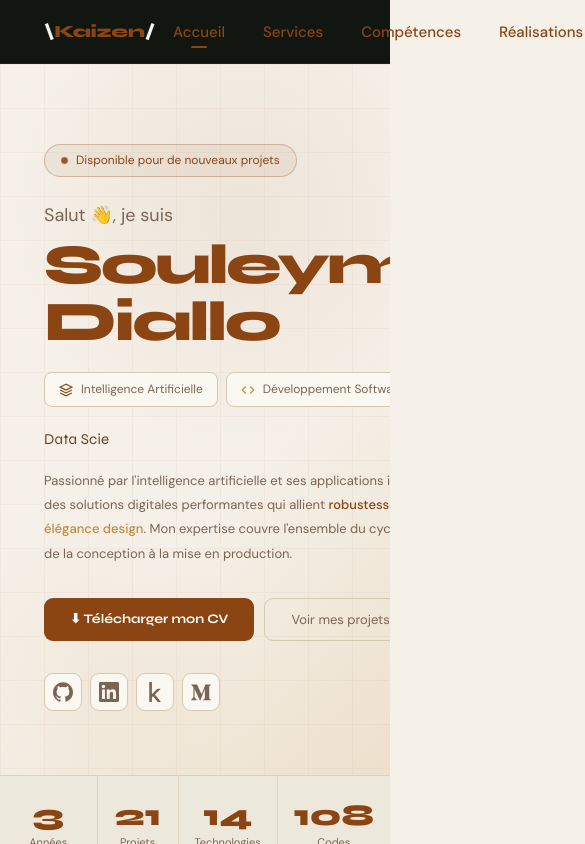
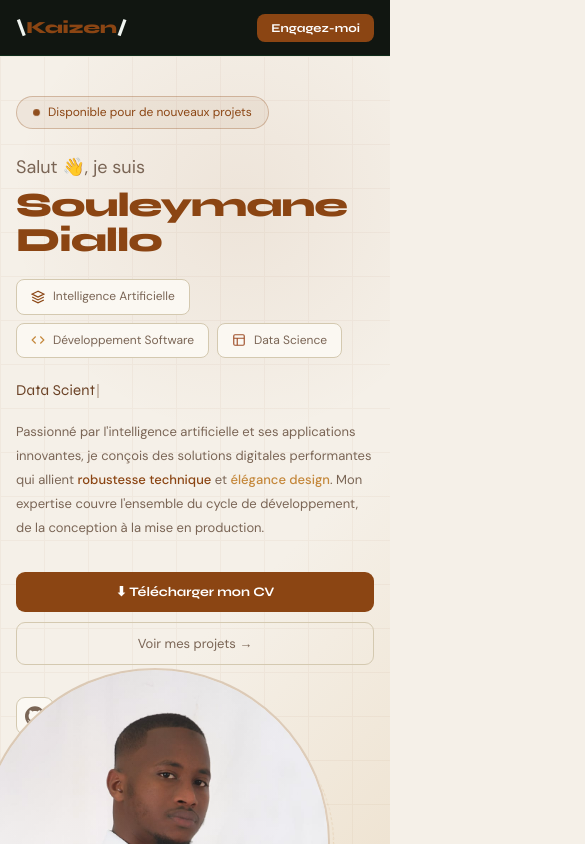
Before and after one commit to SouleymaneDiallo04/JeufTech-Portfolio, a Next.js app: page / in a window 390 px wide. Shown: the top 844 px of the page, 585 px wide, since content can reach past the window. Built offline with nearby package versions, Linux system fonts and the light colour scheme.

Commit message:
Fix mobile responsiveness: add viewport meta and media queries

```diff
--- a/app/globals.css
+++ b/app/globals.css
@@ -374,3 +374,109 @@ button{font-family:var(--fb)}
 .f-links{display:flex;gap:16px}
 .f-links a{color:var(--muted);text-decoration:none;transition:.15s}
 .f-links a:hover{color:var(--c1)}
+
+/* ══════════════════════════════════════
+   RESPONSIVE MOBILE  ≤ 768px
+══════════════════════════════════════ */
+@media (max-width: 768px) {
+
+  /* NAV */
+  .nav { padding: 0 16px; height: 56px; }
+  .nav-links { display: none; }
+  .nav-cta { padding: 7px 14px; font-size: 12px; }
+
+  /* HERO */
+  .hero { padding: 40px 16px 48px; min-height: auto; }
+  .hero-inner { grid-template-columns: 1fr; gap: 28px; }
+  .hero h1 { font-size: 34px; letter-spacing: -1px; }
+  .hero-av-wrap { width: 160px; height: 160px; }
+  .av-circle { width: 130px; height: 130px; }
+  .av-initials { font-size: 32px; }
+  .hero-desc { max-width: 100%; }
+  .hero-btns { flex-direction: column; }
+  .btn-pri, .btn-sec { width: 100%; justify-content: center; }
+
+  /* PAGE HERO */
+  .page-hero { padding: 36px 16px 28px; }
+  .sec-title { font-size: 26px; letter-spacing: -.5px; }
+  .sec-desc { font-size: 12px; }
+
+  /* SECTIONS */
+  .section { padding: 40px 16px; }
+
+  /* STATS */
+  .stats-row { grid-template-columns: repeat(2, 1fr); }
+  .stat-item { border-right: 1px solid var(--border); border-bottom: 1px solid var(--border); }
+  .stat-item:nth-child(2) { border-right: none; }
+  .stat-item:nth-child(3), .stat-item:nth-child(4) { border-bottom: none; }
+
+  /* ABOUT */
+  .about-grid { grid-template-columns: 1fr; }
+
+  /* SKILLS */
+  .skills-grid { grid-template-columns: 1fr; }
+
+  /* TABS */
+  .tabs-bar { overflow-x: auto; width: 100%; border-radius: 0; border-left: none; border-right: none; }
+  .tab-btn { padding: 10px 14px; font-size: 12px; }
+  .tab-pane { padding: 0 16px 40px; }
+  .tabs-outer { padding: 0; }
+
+  /* CERTIFICATIONS */
+  .certs-grid { grid-template-columns: 1fr; }
+
+  /* APROPOS */
+  .apropos-grid { grid-template-columns: 1fr; }
+  .langues-grid { grid-template-columns: 1fr 1fr; }
+
+  /* SERVICES */
+  .svc-grid { grid-template-columns: 1fr; }
+  .svc-cta { padding: 28px 16px; }
+  .svc-cta-btns { flex-direction: column; align-items: center; }
+
+  /* RÉALISATIONS */
+  .work-main-layout { grid-template-columns: 1fr !important; }
+  .filters-bar { padding: 0 16px; }
+  .proj-cards-grid { padding-left: 16px; padding-right: 16px; grid-template-columns: 1fr; }
+  .carousel-outer { padding-left: 16px; }
+  .proj-detail-panel { margin-right: 0; }
+
+  /* CONTACT */
+  .contact-section { padding-left: 16px; padding-right: 16px; }
+  .contact-layout { grid-template-columns: 1fr; }
+  .form-2col { grid-template-columns: 1fr; }
+
+  /* VIZ */
+  .viz-grid { grid-template-columns: 1fr; }
+  .gh-grid { grid-template-columns: 1fr 1fr; }
+
+  /* FOOTER */
+  .footer { flex-direction: column; gap: 12px; text-align: center; padding: 16px; }
+  .f-links { flex-wrap: wrap; justify-content: center; gap: 12px; }
+}
+
+/* ══════════════════════════════════════
+   RESPONSIVE TABLETTE  769px – 1024px
+══════════════════════════════════════ */
+@media (min-width: 769px) and (max-width: 1024px) {
+
+  .nav { padding: 0 24px; }
+  .nav-link { padding: 8px 12px; font-size: 13px; }
+
+  .hero { padding: 52px 24px 52px; }
+  .hero h1 { font-size: 42px; }
+  .hero-inner { grid-template-columns: 1fr 220px; gap: 28px; }
+
+  .page-hero { padding: 44px 24px 32px; }
+  .sec-title { font-size: 32px; }
+  .section { padding: 52px 24px; }
+
+  .stats-row { grid-template-columns: repeat(4, 1fr); }
+  .about-grid { grid-template-columns: 1fr 240px; }
+  .skills-grid { grid-template-columns: 1fr 1fr; }
+  .svc-grid { grid-template-columns: 1fr 1fr; }
+  .certs-grid { grid-template-columns: 1fr 1fr; }
+  .contact-section { padding-left: 24px; padding-right: 24px; }
+  .contact-layout { grid-template-columns: 1fr 1.4fr; }
+  .footer { padding: 16px 24px; }
+}
--- a/app/layout.tsx
+++ b/app/layout.tsx
@@ -1,4 +1,4 @@
-import type { Metadata } from 'next'
+import type { Metadata, Viewport } from 'next'
 import './globals.css'
 
 export const metadata: Metadata = {
@@ -12,6 +12,11 @@ export const metadata: Metadata = {
   },
 }
 
+export const viewport: Viewport = {
+  width: 'device-width',
+  initialScale: 1,
+}
+
 export default function RootLayout({ children }: { children: React.ReactNode }) {
   return (
     <html lang="fr">
```
